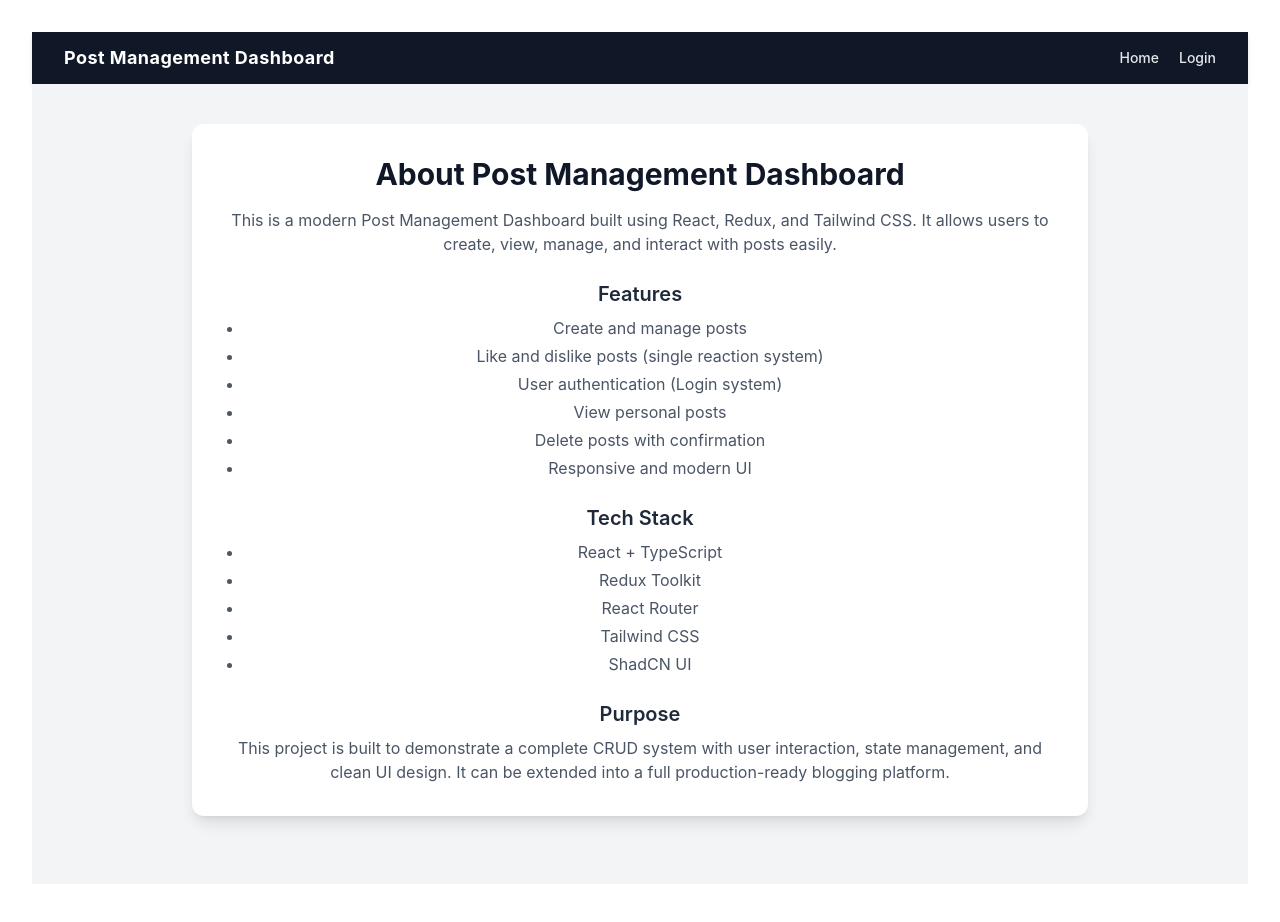
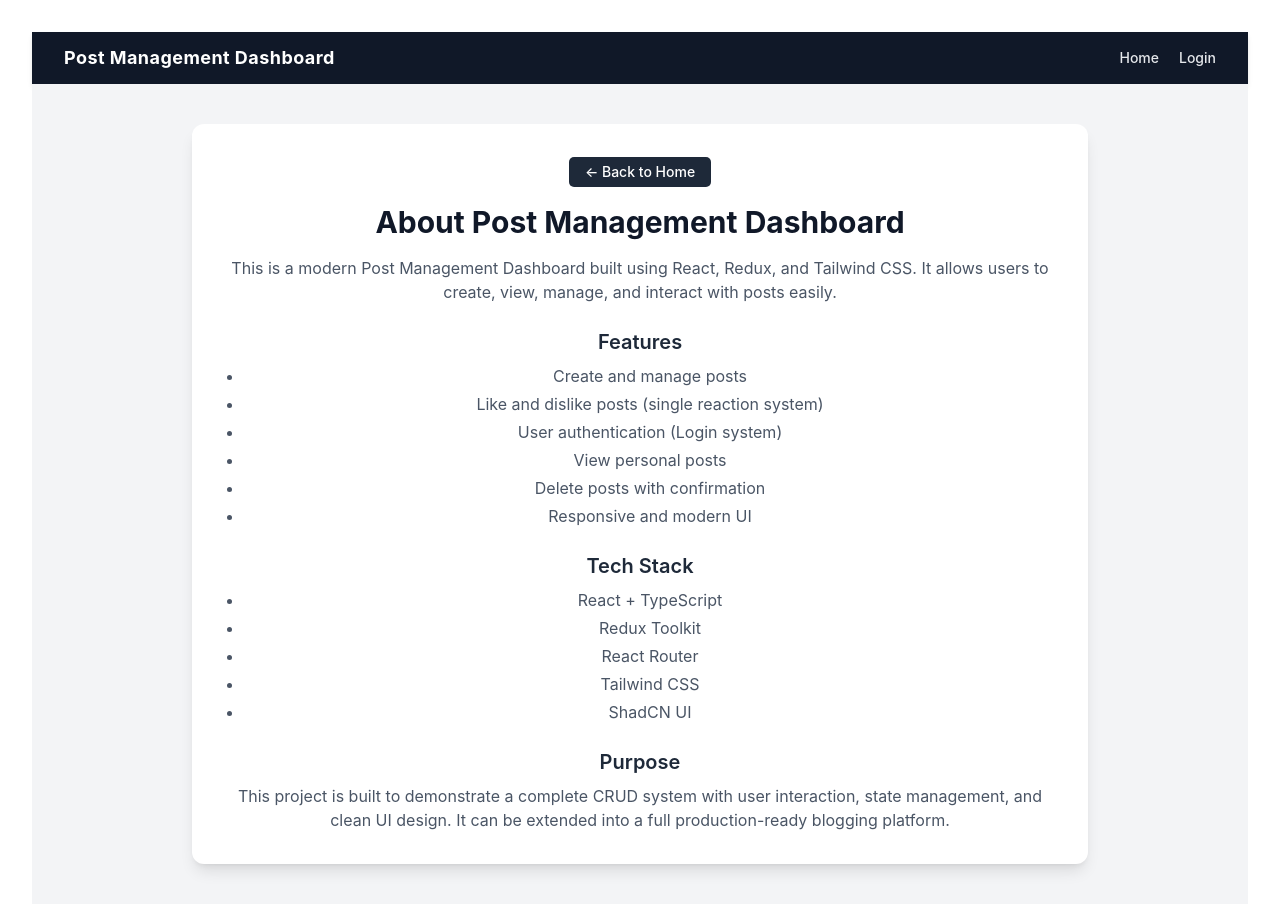
Before and after one commit to dhyanprajapati57/post-managment, a React (Vite) app: page /about in a window 1280 px wide. Shown: the top 922 px of the page. Built offline with nearby package versions, Linux system fonts and the light colour scheme.

Commit message:
back button add

```diff
--- a/src/pages/about.tsx
+++ b/src/pages/about.tsx
@@ -1,7 +1,20 @@
+import { useNavigate } from "react-router-dom";
+import { Button } from "@/components/ui/button";
 const About = () => {
+  const navigate = useNavigate();
+
   return (
     <div className="min-h-screen bg-gray-100 px-6 py-10">
       <div className="max-w-4xl mx-auto bg-white shadow-lg rounded-xl p-8">
+
+        {/* 🔙 Back Button */}
+        <Button
+          onClick={() => navigate("/")}
+          className="mb-4 text-sm bg-gray-800 text-white px-4 py-1.5 rounded-md hover:bg-sky-400 transition"
+        >
+          ← Back to Home
+        </Button>
+
         <h1 className="text-3xl font-bold text-gray-900 mb-4">
           About Post Management Dashboard
         </h1>
@@ -13,7 +26,7 @@ const About = () => {
         </p>
 
         <h2 className="text-xl font-semibold mt-6 mb-2 text-gray-800">
-           Features
+          Features
         </h2>
         <ul className="list-disc pl-5 text-gray-600 space-y-1">
           <li>Create and manage posts</li>
@@ -25,7 +38,7 @@ const About = () => {
         </ul>
 
         <h2 className="text-xl font-semibold mt-6 mb-2 text-gray-800">
-           Tech Stack
+          Tech Stack
         </h2>
         <ul className="list-disc pl-5 text-gray-600 space-y-1">
           <li>React + TypeScript</li>
@@ -36,7 +49,7 @@ const About = () => {
         </ul>
 
         <h2 className="text-xl font-semibold mt-6 mb-2 text-gray-800">
-           Purpose
+          Purpose
         </h2>
         <p className="text-gray-600">
           This project is built to demonstrate a complete CRUD system with user
```
